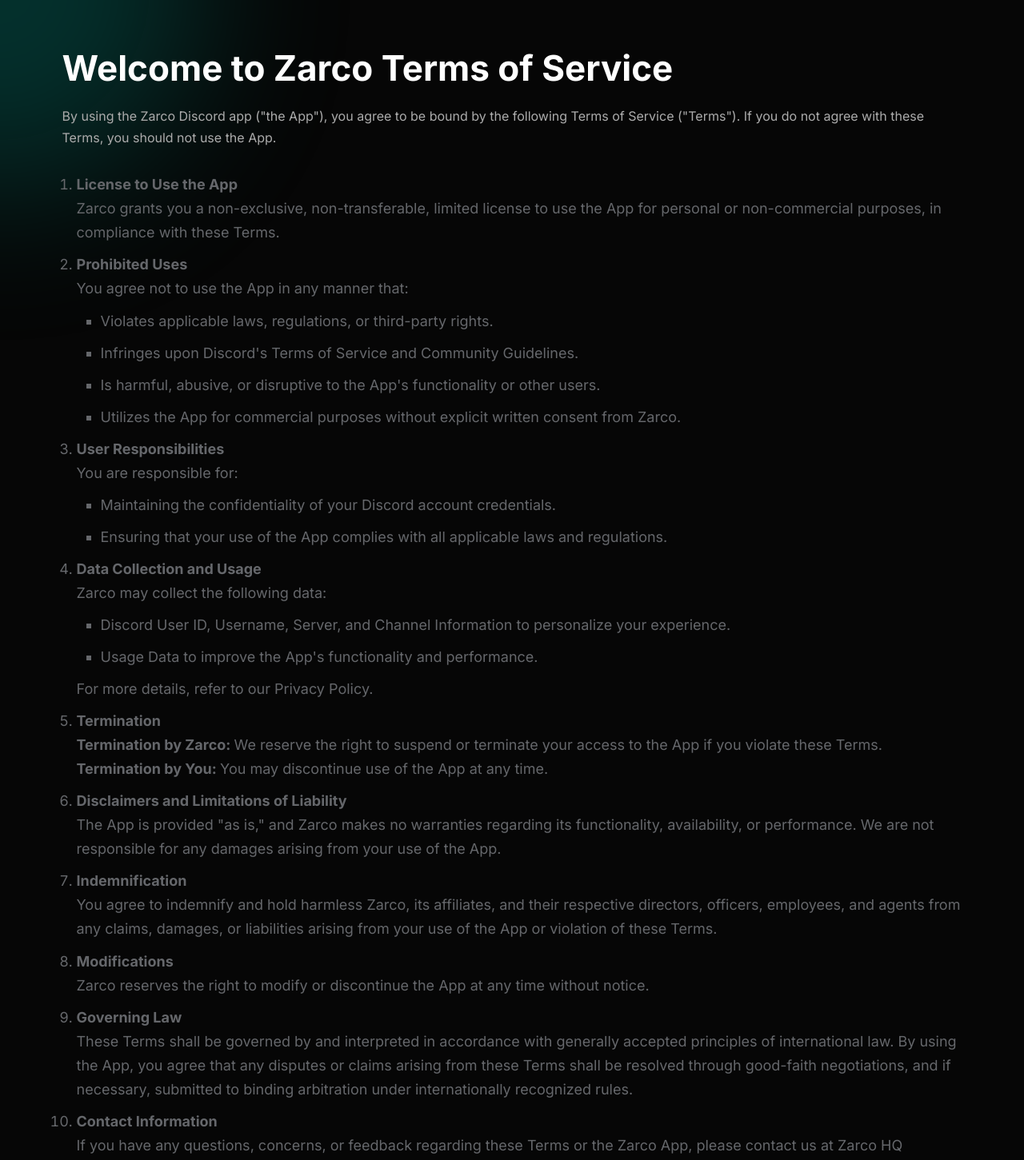
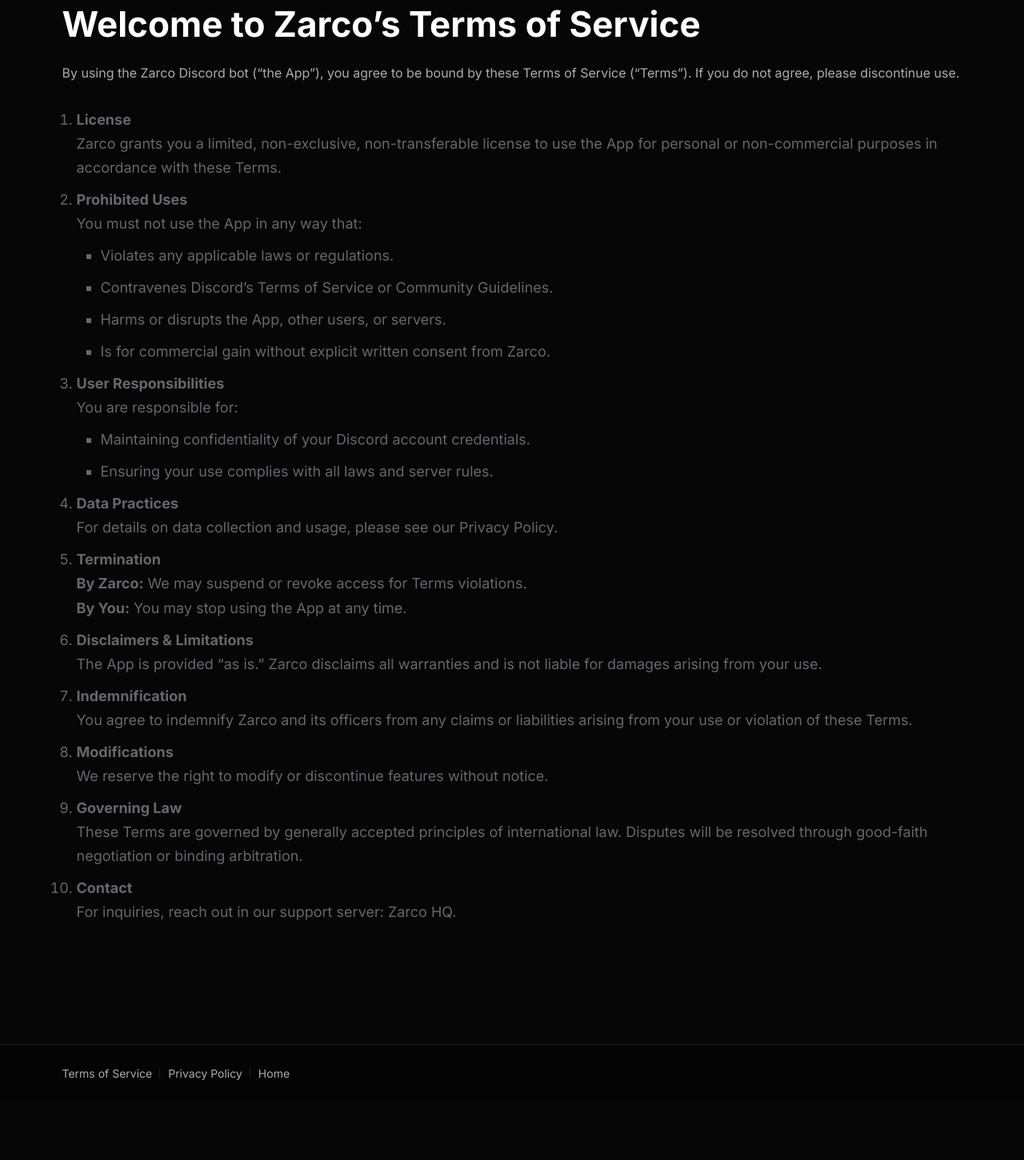
Before and after one commit to ZarCodeX/zarco, a plain HTML site: page tos.html in a window 1280 px wide. Shown: the part 512-1963 px from the top of the page at 80% size. After the commit the page ends 1889 px from the top, so only its background shows below. Drawn offline with Linux system fonts and the light colour scheme; a script that the page names is missing; files whose address does not match are found by name.

Commit message:
Update tos.html

```diff
--- a/tos.html
+++ b/tos.html
@@ -2,23 +2,22 @@
 <html lang="en">
 <head>
   <meta charset="UTF-8">
-    <meta name="viewport" content="width=device-width, initial-scale=1.0">
+  <meta name="viewport" content="width=device-width, initial-scale=1, maximum-scale=1">
   <meta name="theme-style-mode" content="1">
 
   <title>Terms of Service - Zarco</title>
-    <meta name="description" content="Your Ultimate Discord Companion. Always by Your Side." />
-    <meta name="keywords" content="zarco, multipurpose, multifunctional, discord app, Welcome, TOS, custom Embed, Utility" />
-    <meta name="author" content="zarcodex" />
+  <meta name="description" content="Zarco Discord Bot Terms of Service — Your Use, Our Guidelines.">
+  <meta name="keywords" content="zarco, terms of service, discord bot, usage policy, guidelines">
+  <meta name="author" content="zarcodex">
 
-    <meta http-equiv="X-UA-Compatible" content="IE=edge" />
-    <meta name="viewport" content="width=device-width, initial-scale=1, maximum-scale=1" />
+  <meta http-equiv="X-UA-Compatible" content="IE=edge">
+  <meta property="og:title" content="Zarco Terms of Service">
+  <meta property="og:description" content="Review the rules and guidelines for using Zarco, the modular Discord bot.">
+  <meta property="og:image" content="images/zarco.png">
+  <meta property="og:image:width" content="1200">
+  <meta property="og:image:height" content="1200">
+  <meta property="og:url" content="https://zarcodex.github.io/zarco/tos">
 
-    <meta property="og:image:height" content="1200" />
-    <meta property="og:image:width" content="1200" />
-    <meta property="og:title" content="Zarco" />
-    <meta property="og:description" content="Our Data, Your Privacy. Zarco respects your privacy and is committed to protecting your personal information while you enjoy all its features." />
-    <meta property="og:url" />
-    <meta property="og:image" href="images/zarco.png" />
   <link rel="shortcut icon" type="image/x-icon" href="images/zarco-circle.png">
   <link rel="stylesheet" href="css/bootstrap.min.css">
   <link rel="stylesheet" href="css/animation.css">
@@ -29,90 +28,89 @@
   <link rel="stylesheet" href="css/lightbox.css">
   <link rel="stylesheet" href="css/style.css">
 </head>
-
 <body>
   <main class="page-wrapper">
-        <div class="header-top-news bg-image1">
-        </div>
+    <div class="header-top-news bg-image1"></div>
     <div class="breadcrumb-area breadcarumb-style-1 ptb--120">
       <div class="container">
         <div class="row">
           <div class="col-lg-12">
             <div class="breadcrumb-inner text-center">
-                            <h1 class="title theme-gradient h2">Terms of Service<br>  for Zarco Discord App</h1>
+              <h1 class="title theme-gradient h2">
+                Terms of Service<br>for Zarco Discord App
+              </h1>
               <ul class="page-list">
                 <li class="rainbow-breadcrumb-item"><a href="index.html">Home</a></li>
                 <li class="rainbow-breadcrumb-item active">Terms of Service</li>
-                                <br><br>
-                                <li class="rainbow-breadcrumb-item active">Last updated on: Friday, March 28, 2025</li>
+                <li class="rainbow-breadcrumb-item active">Last updated on: Friday, June 20, 2025</li>
               </ul>
             </div>
           </div>
         </div>
       </div>
     </div>
-        <div>
-            <div class="rainbow-gradient-circle"></div>
-            <div class="rainbow-gradient-circle theme-pink"></div>
-        </div>
 
     <div class="rainbow-elements-area rainbow-section-gap">
       <div class="container">
         <div class="row">
-                    <div class="col-lg-12">
-                        <div class="entry-content">
-                            <h2>Welcome to Zarco Terms of Service</h2>
-                            <p>By using the Zarco Discord app ("the App"), you agree to be bound by the following Terms of Service ("Terms"). If you do not agree with these Terms, you should not use the App.</p>
-
+          <div class="col-lg-12 entry-content">
+            <h2>Welcome to Zarco’s Terms of Service</h2>
+            <p>
+              By using the Zarco Discord bot (“the App”), you agree to be bound by these Terms of Service (“Terms”). If you do not agree, please discontinue use.
+            </p>
             <ol>
-                                <li><strong>License to Use the App</strong><br>
-                                    Zarco grants you a non-exclusive, non-transferable, limited license to use the App for personal or non-commercial purposes, in compliance with these Terms.
+              <li>
+                <strong>License</strong><br>
+                Zarco grants you a limited, non-exclusive, non-transferable license to use the App for personal or non-commercial purposes in accordance with these Terms.
               </li>
-                                <li><strong>Prohibited Uses</strong><br>
-                                    You agree not to use the App in any manner that:
+              <li>
+                <strong>Prohibited Uses</strong><br>
+                You must not use the App in any way that:
                 <ul>
-                                        <li>Violates applicable laws, regulations, or third-party rights.</li>
-                                        <li>Infringes upon Discord's Terms of Service and Community Guidelines.</li>
-                                        <li>Is harmful, abusive, or disruptive to the App's functionality or other users.</li>
-                                        <li>Utilizes the App for commercial purposes without explicit written consent from Zarco.</li>
+                  <li>Violates any applicable laws or regulations.</li>
+                  <li>Contravenes Discord’s Terms of Service or Community Guidelines.</li>
+                  <li>Harms or disrupts the App, other users, or servers.</li>
+                  <li>Is for commercial gain without explicit written consent from Zarco.</li>
                 </ul>
               </li>
-                                <li><strong>User Responsibilities</strong><br>
+              <li>
+                <strong>User Responsibilities</strong><br>
                 You are responsible for:
                 <ul>
-                                        <li>Maintaining the confidentiality of your Discord account credentials.</li>
-                                        <li>Ensuring that your use of the App complies with all applicable laws and regulations.</li>
+                  <li>Maintaining confidentiality of your Discord account credentials.</li>
+                  <li>Ensuring your use complies with all laws and server rules.</li>
                 </ul>
               </li>
-                                <li><strong>Data Collection and Usage</strong><br>
-                                    Zarco may collect the following data:
-                                    <ul>
-                                        <li>Discord User ID, Username, Server, and Channel Information to personalize your experience.</li>
-                                        <li>Usage Data to improve the App's functionality and performance.</li>
-                                    </ul>
-                                    For more details, refer to our Privacy Policy.
+              <li>
+                <strong>Data Practices</strong><br>
+                For details on data collection and usage, please see our <a href="privacy.html">Privacy Policy</a>.
               </li>
-                                <li><strong>Termination</strong><br>
-                                    <strong>Termination by Zarco: </strong>We reserve the right to suspend or terminate your access to the App if you violate these Terms.<br>
-                                    <strong>Termination by You: </strong>You may discontinue use of the App at any time.
+              <li>
+                <strong>Termination</strong><br>
+                <strong>By Zarco:</strong> We may suspend or revoke access for Terms violations.<br>
+                <strong>By You:</strong> You may stop using the App at any time.
               </li>
-                                <li><strong>Disclaimers and Limitations of Liability</strong><br>
-                                    The App is provided "as is," and Zarco makes no warranties regarding its functionality, availability, or performance. We are not responsible for any damages arising from your use of the App.
+              <li>
+                <strong>Disclaimers & Limitations</strong><br>
+                The App is provided “as is.” Zarco disclaims all warranties and is not liable for damages arising from your use.
               </li>
-                                <li><strong>Indemnification</strong><br>
-                                    You agree to indemnify and hold harmless Zarco, its affiliates, and their respective directors, officers, employees, and agents from any claims, damages, or liabilities arising from your use of the App or violation of these Terms.
+              <li>
+                <strong>Indemnification</strong><br>
+                You agree to indemnify Zarco and its officers from any claims or liabilities arising from your use or violation of these Terms.
               </li>
-                                <li><strong>Modifications</strong><br>
-                                    Zarco reserves the right to modify or discontinue the App at any time without notice.
+              <li>
+                <strong>Modifications</strong><br>
+                We reserve the right to modify or discontinue features without notice.
               </li>
-                                <li><strong>Governing Law</strong><br>
-                                   These Terms shall be governed by and interpreted in accordance with generally accepted principles of international law. By using the App, you agree that any disputes or claims arising from these Terms shall be resolved through good-faith negotiations, and if necessary, submitted to binding arbitration under internationally recognized rules.
+              <li>
+                <strong>Governing Law</strong><br>
+                These Terms are governed by generally accepted principles of international law. Disputes will be resolved through good-faith negotiation or binding arbitration.
               </li>
-                                <li><strong>Contact Information</strong><br>
-                                  If you have any questions, concerns, or feedback regarding these Terms or the Zarco App, please contact us at Zarco HQ
+              <li>
+                <strong>Contact</strong><br>
+                For inquiries, reach out in our support server: <a href="https://discord.gg/t6gMSm2TrZ">Zarco HQ</a>.
               </li>
             </ol>
-                        </div>
           </div>
         </div>
       </div>
@@ -124,15 +122,9 @@
           <div class="col-lg-6 col-md-8 col-sm-12 col-12">
             <div class="copyright-left">
               <ul class="ft-menu link-hover">
-                                <li>
-                                    <a href="tos.html">Terms and Conditions</a>
-                                </li>
-                                <li>
-                                    <a href="privacy.html">Privacy Policy</a>
-                                </li>
-                                <li>
-                                    <a href="index.html">Home</a>
-                                </li>
+                <li><a href="tos.html">Terms of Service</a></li>
+                <li><a href="privacy.html">Privacy Policy</a></li>
+                <li><a href="index.html">Home</a></li>
               </ul>
             </div>
           </div>
@@ -165,6 +157,5 @@
   <script src="js/js.cookie.js"></script>
   <script src="js/jquery-one-page-nav.js"></script>
   <script src="js/main.js"></script>
-
 </body>
 </html>
```
Lines whose indentation alone changed are shown as unchanged.
